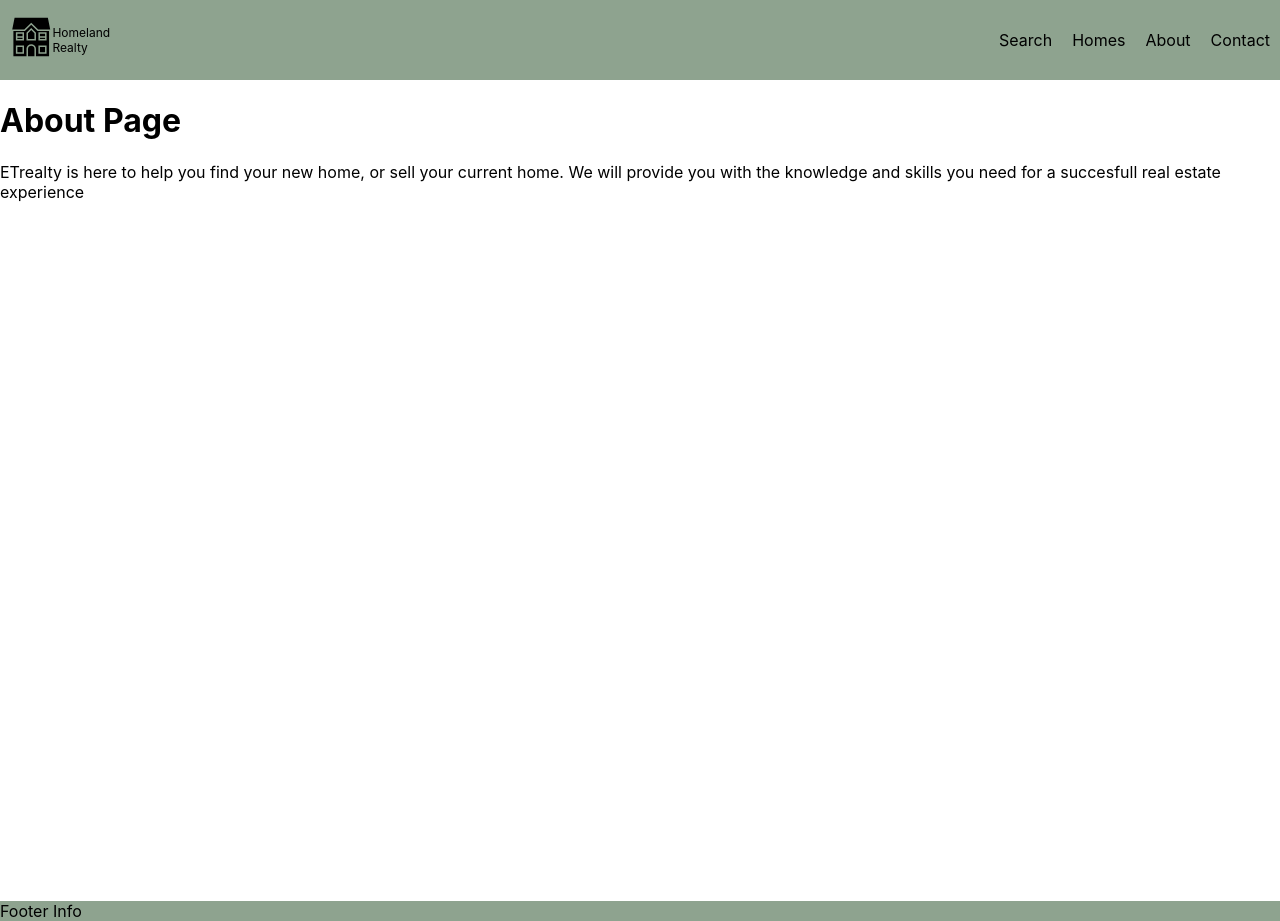
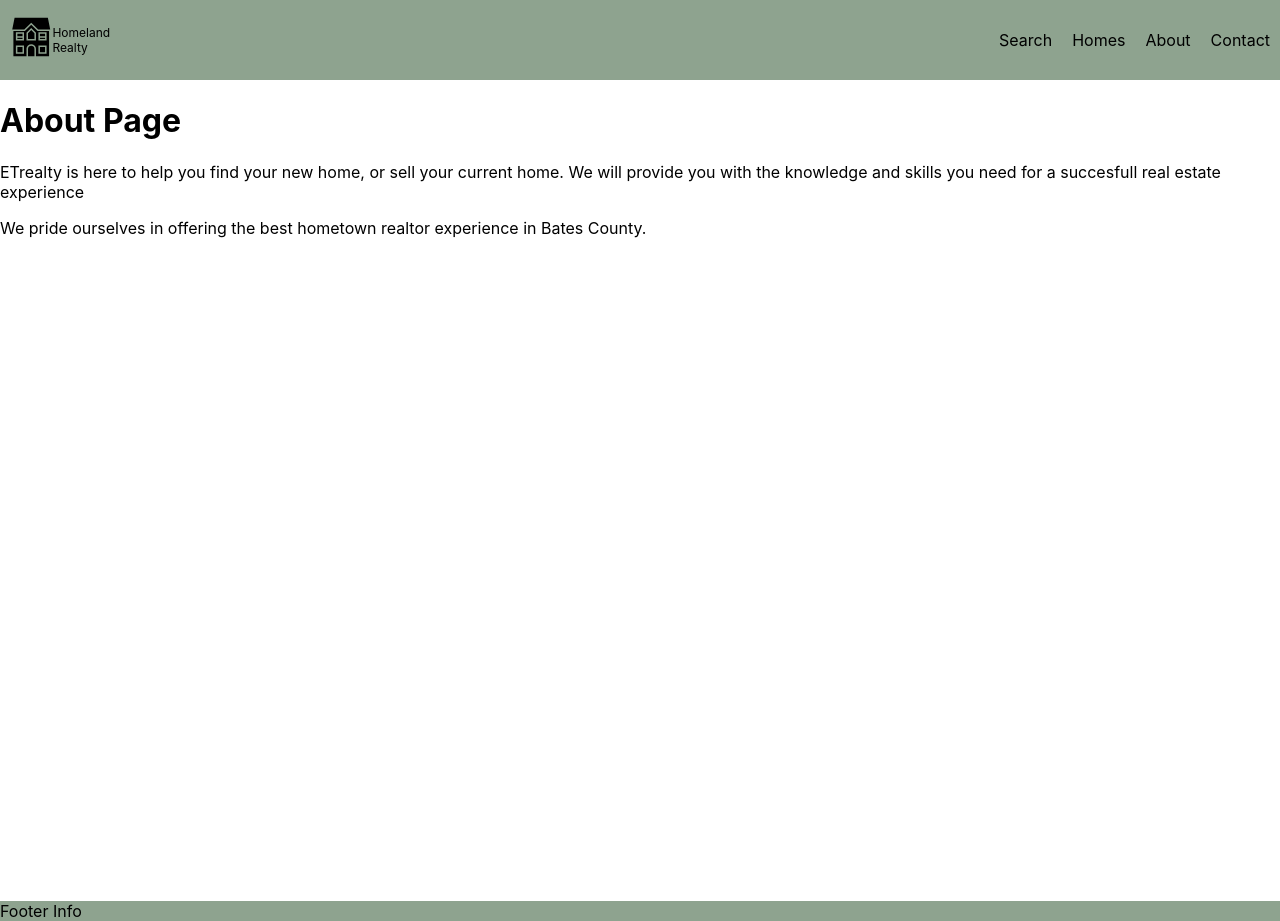
Before and after one commit to etrealty/etRealtyNext, a Next.js app: page /about in a window 1280 px wide. Built offline with nearby package versions, Linux system fonts and the light colour scheme.

Commit message:
added info to about page

```diff
--- a/pages/about.tsx
+++ b/pages/about.tsx
@@ -10,6 +10,7 @@ const About = () => {
     <div style={{height: '100vh'}}>
       <h1>About Page</h1>
       <p>ETrealty is here to help you find your new home, or sell your current home. We will provide you with the knowledge and skills you need for a succesfull real estate experience</p>
+      <p> We pride ourselves in offering the best hometown realtor experience in Bates County.</p>
     </div>
    </div>
   )
```
